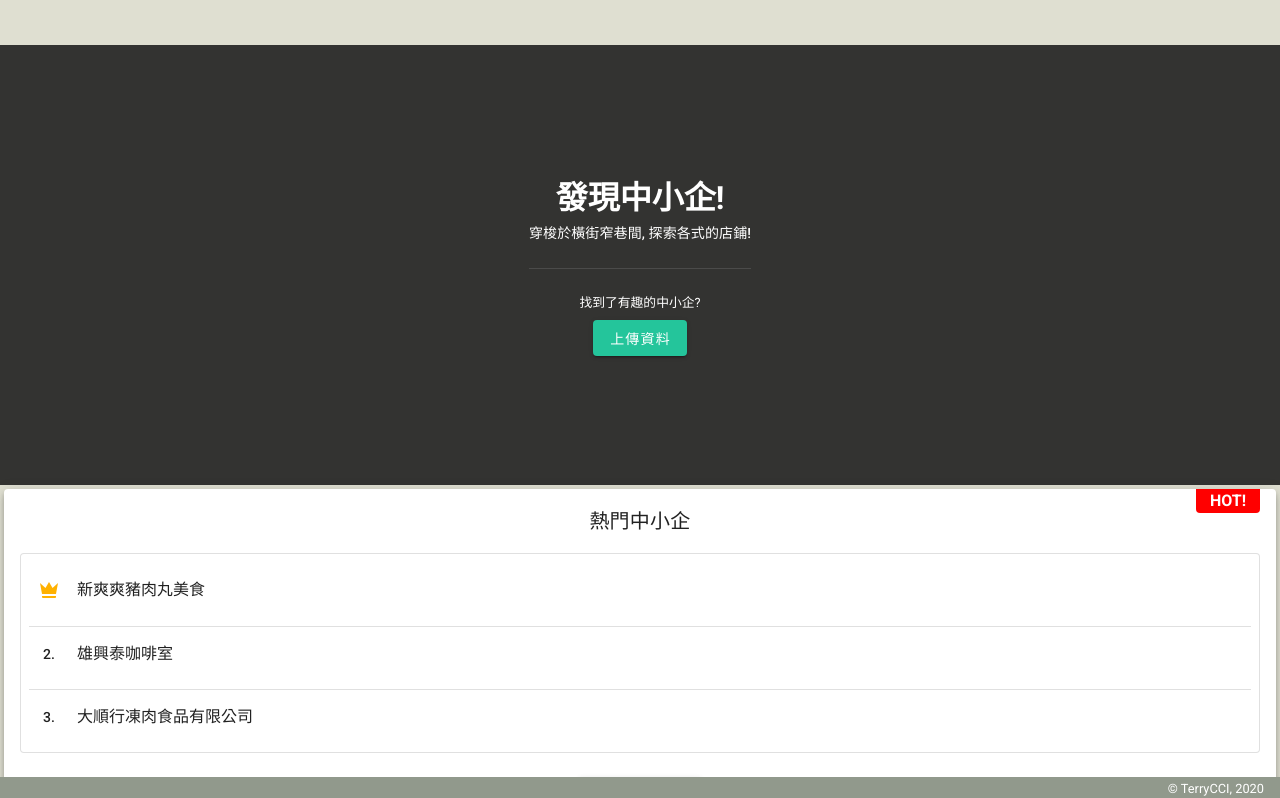
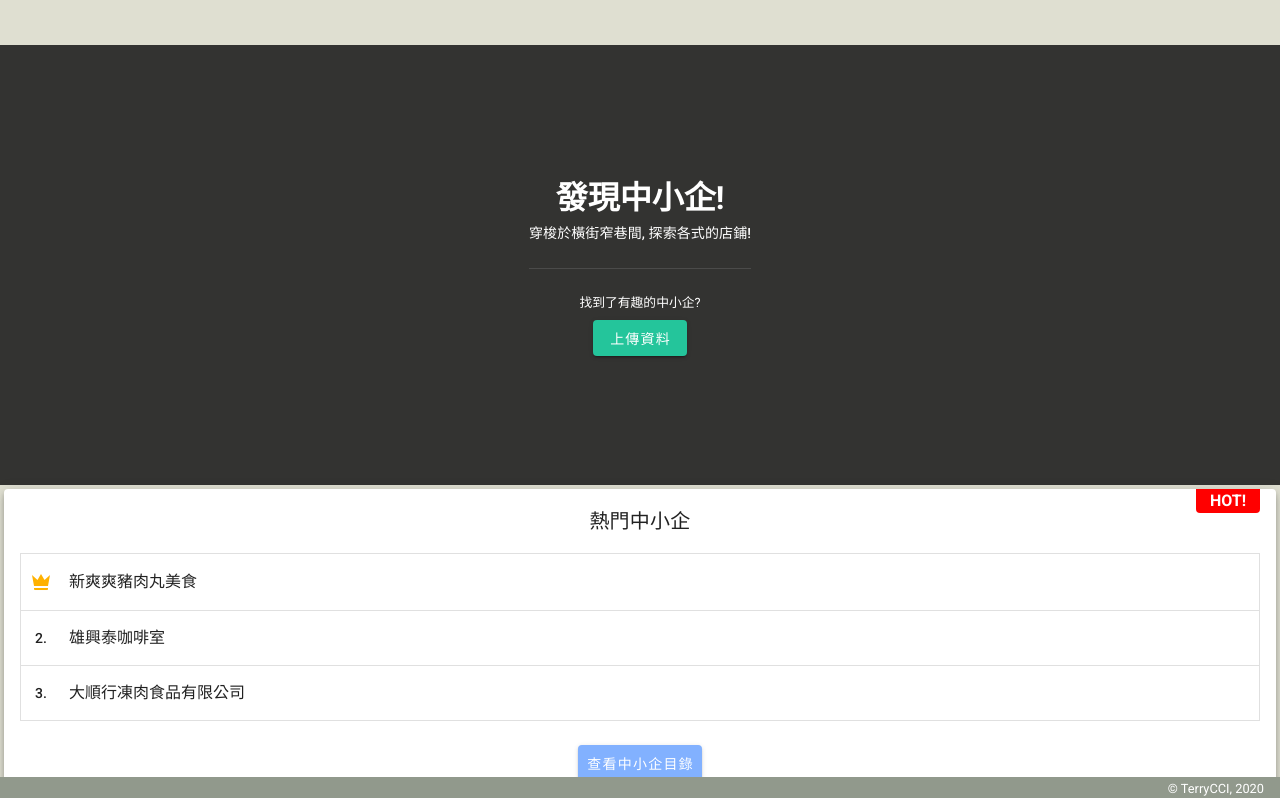
Before and after one commit to terry-cci/discover-sme-old, a Vue app: page /#/ in a window 1280 px wide. Shown: the top 798 px of the page. Built offline with nearby package versions, Linux system fonts and the light colour scheme; a small style sheet from the web is missing.

Commit message:
adjust style and make the list selectable

```diff
--- a/src/components/home/TopSmeList.vue
+++ b/src/components/home/TopSmeList.vue
@@ -5,8 +5,9 @@
     <v-card-title class="justify-center">熱門中小企</v-card-title>
 
     <v-card-text>
-      <v-list outlined rounded>
-        <template v-for="(sme, i) in topSmes">
+      <v-list outlined class="py-0">
+        <v-list-item-group>
+          <template v-for="(sme, i) in top3Smes">
             <v-list-item :key="i">
               <v-list-item-icon class="ml-n2 mr-4 justify-center">
                 <v-icon color="#ffb100" v-if="i === 0">mdi-crown</v-icon>
@@ -16,8 +17,9 @@
                 <v-list-item-title>{{ sme.name }}</v-list-item-title>
               </v-list-item-content>
             </v-list-item>
-          <v-divider :key="`divider-${i}`" v-if="i < topSmes.length - 1" />
+            <v-divider :key="`divider-${i}`" v-if="i < top3Smes.length - 1" />
           </template>
+        </v-list-item-group>
       </v-list>
     </v-card-text>
 
@@ -42,7 +44,12 @@ export default {
         name: "大順行凍肉食品有限公司"
       }
     ]
-  })
+  }),
+  computed: {
+    top3Smes: function() {
+      return this.topSmes.slice(0, 3);
+    }
+  }
 };
 </script>
 
```
Lines whose indentation alone changed are shown as unchanged.
